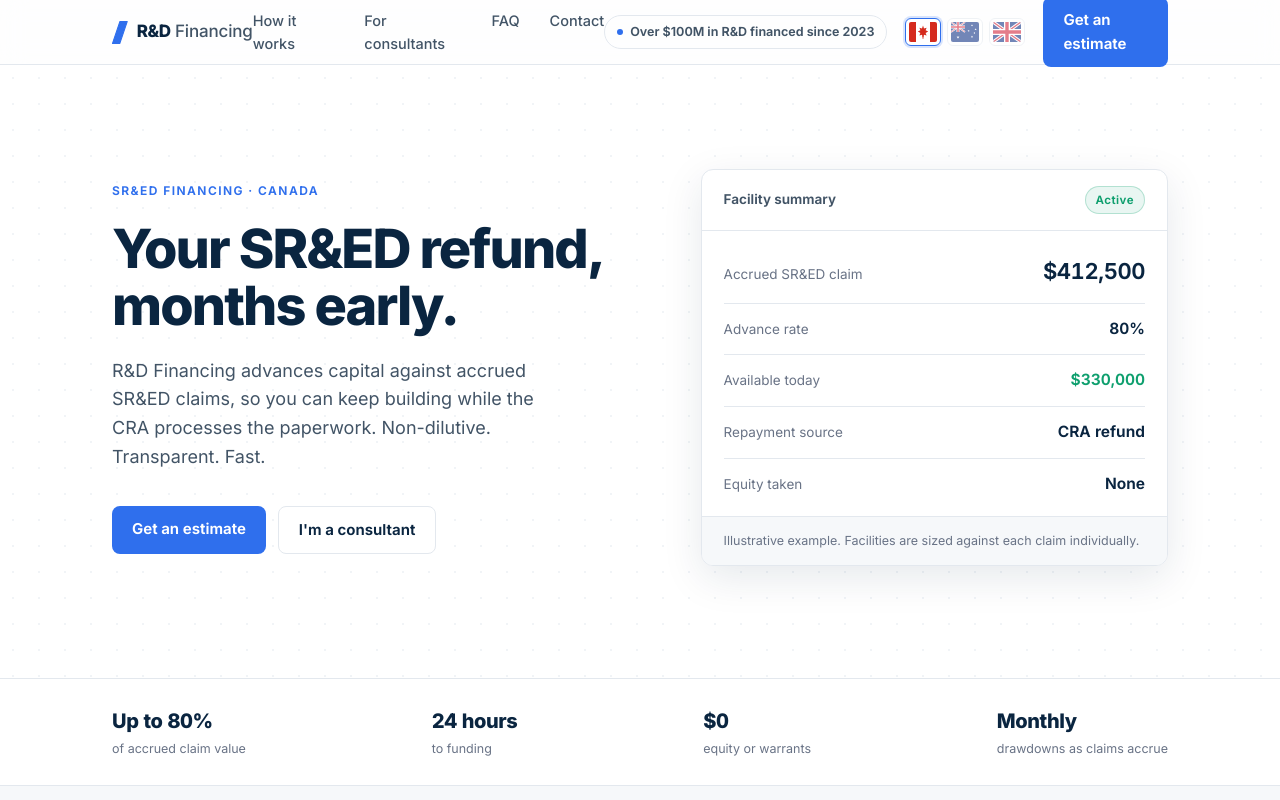
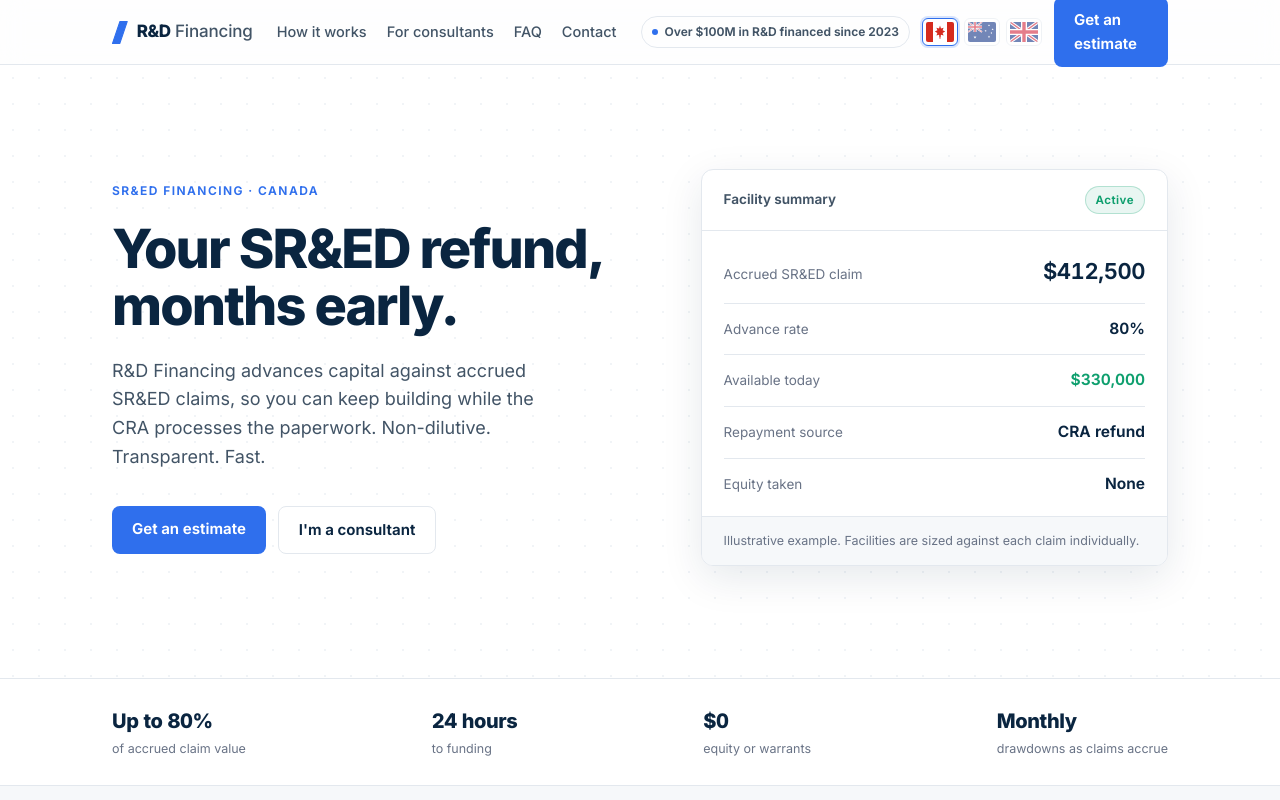
Before and after one commit to james-rnd/rndfinancing-site, a plain HTML site: page index.html in a window 1280 px wide. Shown: the top 800 px of the page. Drawn offline with Linux system fonts and the light colour scheme.

Commit message:
Tighten nav spacing so badge fits on one line at laptop widths
Co-Authored-By: Claude Fable 5 <noreply@anthropic.com>

```diff
--- a/index.html
+++ b/index.html
@@ -33,8 +33,8 @@
   .wordmark .mark{height:23px;width:auto;flex:none;display:block;}
   .wm{font-weight:800;font-size:17px;letter-spacing:-.025em;white-space:nowrap;}
   .wm-sub{font-weight:500;color:var(--ink-60);letter-spacing:-.01em;}
-  .nav-links{display:flex;gap:30px;font-size:14.5px;font-weight:500;color:var(--ink-60);}
-  .nav-links a{text-decoration:none;transition:color .15s;}
+  .nav-links{display:flex;gap:30px;font-size:14.5px;font-weight:500;color:var(--ink-60);margin:0 24px;}
+  .nav-links a{text-decoration:none;transition:color .15s;white-space:nowrap;}
   .nav-links a:hover{color:var(--ink);}
   .btn{display:inline-block;font-weight:650;font-size:15px;text-decoration:none;border-radius:8px;padding:11px 20px;transition:background .15s,color .15s,border-color .15s;}
   .btn-solid{background:var(--accent);color:#fff;}
@@ -44,7 +44,12 @@
   .nav-right{display:flex;align-items:center;gap:18px;}
   .nav-badge{display:inline-flex;align-items:center;gap:7px;padding:6px 12px;border:1px solid var(--line);border-radius:999px;font-size:12.5px;font-weight:600;color:var(--ink-60);white-space:nowrap;}
   .nav-badge::before{content:"";width:6px;height:6px;border-radius:50%;background:var(--accent);}
-  @media(max-width:1150px){.nav-badge{display:none;}}
+  @media(max-width:1420px){
+    .nav-links{gap:20px;}
+    .nav-right{gap:12px;}
+    .nav-badge{font-size:12px;padding:5px 10px;}
+  }
+  @media(max-width:1240px){.nav-badge{display:none;}}
   .flags{display:flex;gap:6px;}
   .flag-btn{display:flex;align-items:center;justify-content:center;padding:3px;border:1px solid var(--line);border-radius:6px;background:var(--white);cursor:pointer;opacity:.55;transition:opacity .15s,border-color .15s;}
   .flag-btn svg{display:block;border-radius:2px;}
```
